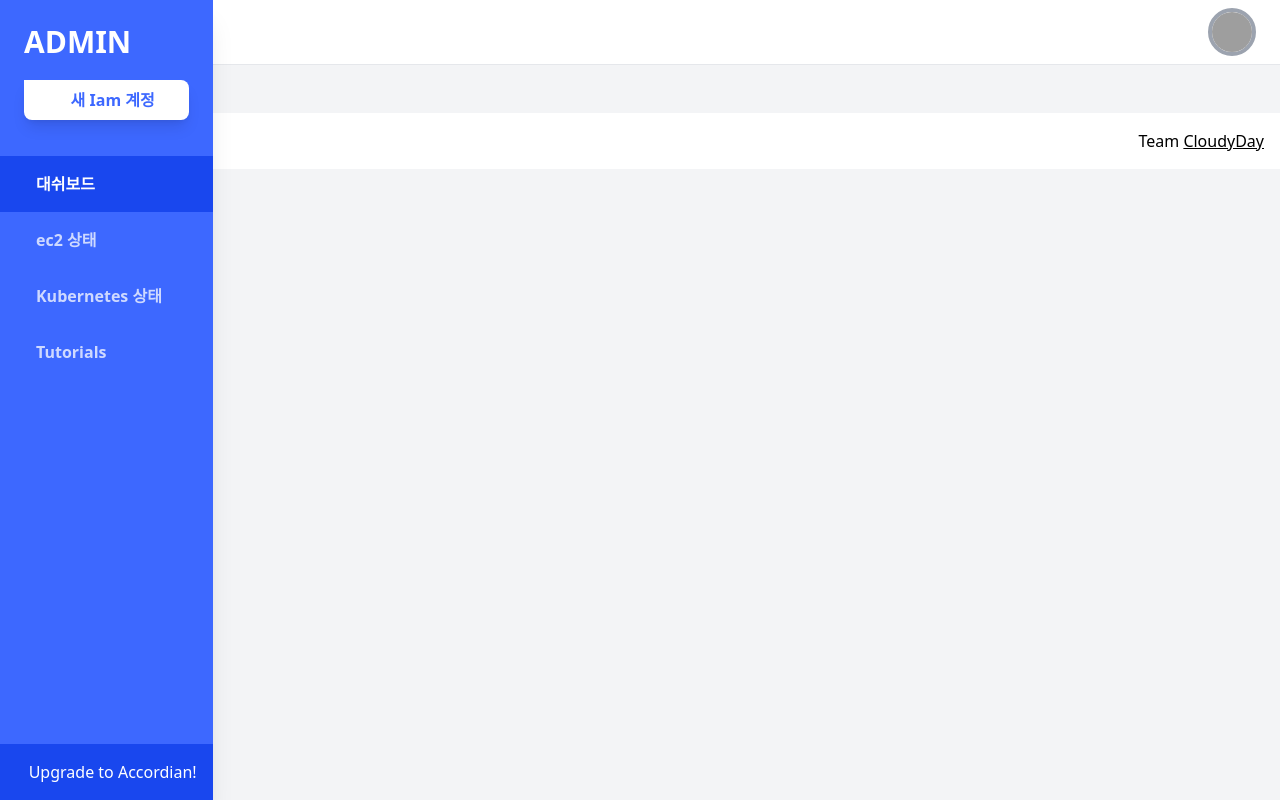
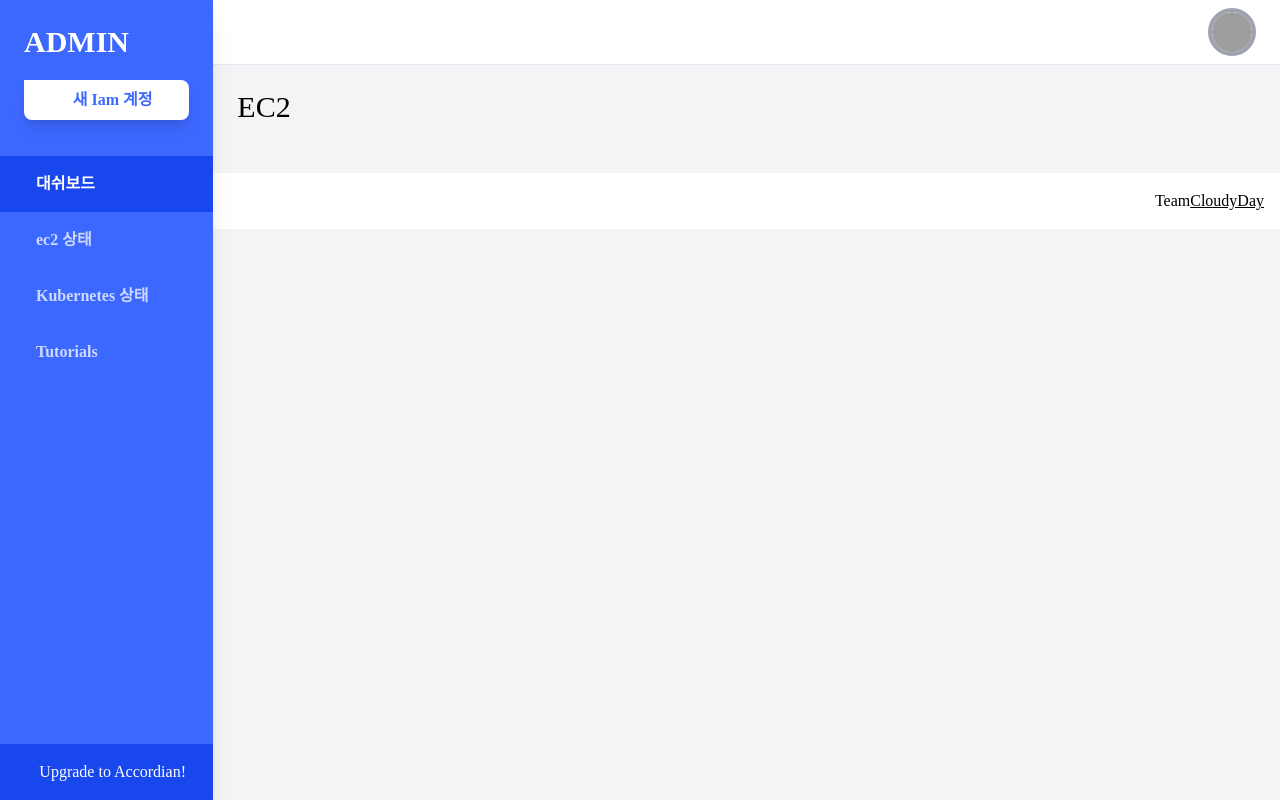
Before and after one commit to KUBER-LOUDY/kuber-loudy-front, a Next.js app: page /dashboard/ec2 in a window 1280 px wide. Built offline with nearby package versions, Linux system fonts and the light colour scheme; grey boxes are pictures that could not be loaded.

Commit message:
🐛 Fix : body flex disappear

```diff
--- a/app/(dashboard)/dashboard/ec2/page.tsx
+++ b/app/(dashboard)/dashboard/ec2/page.tsx
@@ -1,5 +1,7 @@
 export default function Ec2Page() {
-    return
+    return (
+      <h1 className="text-3xl text-black pb-6">EC2</h1>
+    )
   }
 
   Ec2Page
--- a/app/(dashboard)/dashboard/kuber/page.tsx
+++ b/app/(dashboard)/dashboard/kuber/page.tsx
@@ -1,5 +1,7 @@
 export default function KuberPage() {
-    return
+    return (
+      <h1 className="text-3xl text-black pb-6">Kubernetes</h1>
+    )
   }
 
   KuberPage
--- a/app/(dashboard)/dashboard/main/page.tsx
+++ b/app/(dashboard)/dashboard/main/page.tsx
@@ -1,3 +1,5 @@
+
+
 export default function DashboardPage() {
     return (
       <h1 className="text-3xl text-black pb-6">Dashboard</h1>
--- a/app/(dashboard)/dashboard/tutorials/page.tsx
+++ b/app/(dashboard)/dashboard/tutorials/page.tsx
@@ -1,5 +1,7 @@
 export default function TutoPage() {
-    return
+    return (
+      <h1 className="text-3xl text-black pb-6">Tutorials</h1>
+    )
   }
 
   TutoPage
--- a/app/(dashboard)/layout.tsx
+++ b/app/(dashboard)/layout.tsx
@@ -1,78 +1,108 @@
-import type { Metadata } from "next"
+import type { Metadata } from "next";
 import "@/app/globals.css";
+import Link from "next/link";
 
-export const metadata: Metadata ={
-    viewport : 'width=device-width, initial-scale=1.0',
-    title : 'Admin'
-}
+export const metadata: Metadata = {
+  viewport: "width=device-width, initial-scale=1.0",
+  title: "Admin",
+};
 
 export default function DashboardLayout({
   children, // will be a page or nested layout
 }: {
-    children: React.ReactNode
+  children: React.ReactNode;
 }) {
   return (
-        <html lang = "en">
-        <body className="bg-gray-100 flex flex-row">
+    <html lang="en">
+      <body>
+        <div className="bg-gray-100 font-family-karla flex">
+          {/* 사이드 */}
           <aside className="relative bg-sidebar h-screen w-64 hidden sm:block shadow-xl ">
+            {/* 새 iam 계정 버튼 */}
             <div className="p-6">
-                    <a href="/iam/list" className="text-white text-3xl font-semibold uppercase hover:text-gray-300">admin</a>
+              <Link
+                href="/iam/list"
+                className="text-white text-3xl font-semibold uppercase hover:text-gray-300"
+              >
+                admin
+              </Link>
               <button className="w-full bg-white cta-btn font-semibold py-2 mt-5 rounded-br-lg rounded-bl-lg rounded-tr-lg shadow-lg hover:shadow-xl hover:bg-gray-300 flex items-center justify-center">
                 <i className="fas fa-plus mr-3"></i>새 Iam 계정
               </button>
             </div>
+
+            {/* 사이드 메뉴 */}
             <nav className="text-white text-base font-semibold pt-3">
-                        <a href="/dashboard/main" className="flex items-center active-nav-link text-white py-4 pl-6 nav-item">
+              <Link
+                href="/dashboard/main"
+                className="flex items-center active-nav-link text-white py-4 pl-6 nav-item"
+              >
                 <i className="fas fa-tachometer-alt mr-3"></i>
                 대쉬보드
-                        </a>
-                        <a href="/dashboard/ec2" className="flex items-center text-white opacity-75 hover:opacity-100 py-4 pl-6 nav-item">
+              </Link>
+              <Link
+                href="/dashboard/ec2"
+                className="flex items-center text-white opacity-75 hover:opacity-100 py-4 pl-6 nav-item"
+              >
                 <i className="fas fa-sticky-note mr-3"></i>
                 ec2 상태
-                        </a>
-                        <a href="/dashboard/kuber" className="flex items-center text-white opacity-75 hover:opacity-100 py-4 pl-6 nav-item">
+              </Link>
+              <Link
+                href="/dashboard/kuber"
+                className="flex items-center text-white opacity-75 hover:opacity-100 py-4 pl-6 nav-item"
+              >
                 <i className="fas fa-align-left mr-3"></i>
                 Kubernetes 상태
-                        </a>
-                        <a href="/dashboard/tutorials" className="flex items-center text-white opacity-75 hover:opacity-100 py-4 pl-6 nav-item">
+              </Link>
+              <Link
+                href="/dashboard/tutorials"
+                className="flex items-center text-white opacity-75 hover:opacity-100 py-4 pl-6 nav-item"
+              >
                 <i className="fas fa-tablet-alt mr-3"></i>
                 Tutorials
-                        </a>
+              </Link>
             </nav>
-                        <a href="https://accordions.co.kr" className="absolute w-full upgrade-btn bottom-0 active-nav-link text-white flex items-center justify-center py-4">
+
+            {/* 사이드 하단메뉴 */}
+            <Link
+              href="https://accordions.co.kr"
+              className="absolute w-full upgrade-btn bottom-0 active-nav-link text-white flex items-center justify-center py-4"
+            >
               <i className="fas fa-arrow-circle-up mr-3"></i>
               Upgrade to Accordian!
-                        </a>
+            </Link>
           </aside>
 
+          {/* 우측 화면 */}
           <div className="w-full flex flex-col h-screen overflow-y-hidden">
             <header className="w-full items-center bg-white py-2 px-6 hidden sm:flex">
               <div className="w-1/2"></div>
-                    <div x-data = "{ isOpen : false }" className="relative w-1/2 flex justify-end">
+              <div
+                x-data="{ isOpen : false }"
+                className="relative w-1/2 flex justify-end"
+              >
                 <button className="realtive z-10 w-12 h-12 rounded-full overflow-hidden border-4 border-gray-400 hover:border-gray-300 focus:border-gray-300 focus:outline-none">
-                            <img src = "https://source.unsplash.com/uJ8LNVCBjFQ/400x400">
-                            </img>
+                  <img src="https://source.unsplash.com/uJ8LNVCBjFQ/400x400"></img>
                 </button>
               </div>
             </header>
 
             <div className="w-full overflow-x-hidden border-t flex flex-col">
-                    <main className="w-full flex-grow p-6">
-
-
-                        {children}
-
-
-                    </main>
+              <main className="w-full flex-grow p-6">{children}</main>
               <footer className="w-full bg-white text-right p-4">
-                       Team <a target="_blank" href="https://github.com/KUBER-LOUDY" className="underline">CloudyDay</a>
+                Team
+                <Link
+                  target="_blank"
+                  href="https://github.com/KUBER-LOUDY"
+                  className="underline"
+                >
+                  CloudyDay
+                </Link>
               </footer>
             </div>
-
           </div>
-
-
+        </div>
       </body>
     </html>
-    )
+  );
 }
```
Lines whose indentation alone changed are shown as unchanged.
